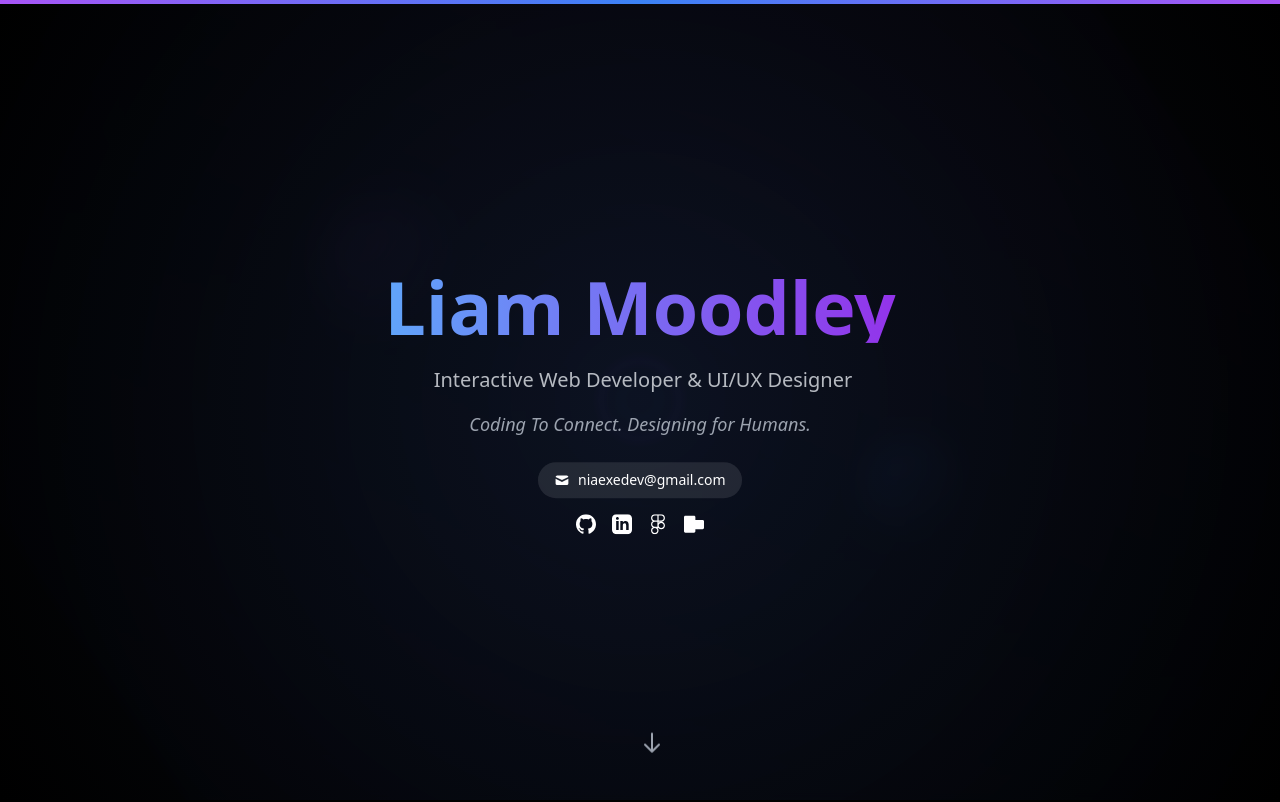
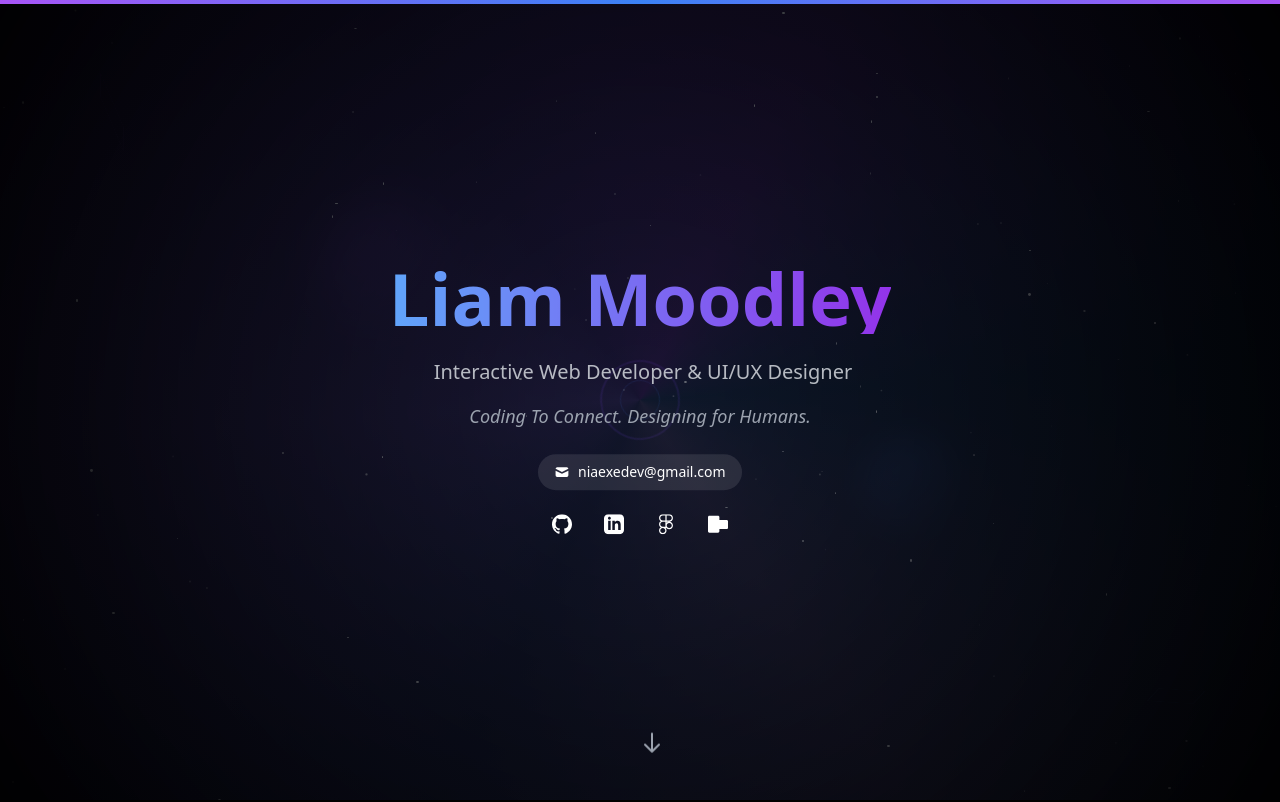
Before and after one commit to BlitzNoval/niaexe, a Next.js app: page / in a window 1280 px wide. Shown: the top 802 px of the page. Built offline with nearby package versions, Linux system fonts and the light colour scheme.

Commit message:
Update Hero

```diff
--- a/app/components/HeroSection.tsx
+++ b/app/components/HeroSection.tsx
@@ -14,65 +14,133 @@ export default function HeroSection() {
 		>
 			<Hero3DParallax />
 
-			{/* Flash intro overlay */}
+			{/* Hyperspeed lines effect */}
 			<motion.div
-				className="absolute inset-0 bg-white z-50"
+				className="absolute inset-0 z-40 overflow-hidden"
 				initial={{ opacity: 0 }}
-				animate={{ opacity: [0, 0, 1, 0] }}
+				animate={{ opacity: [0, 1, 1, 0] }}
 				transition={{
-					duration: 0.8,
-					delay: 1.5,
-					times: [0, 0.3, 0.5, 1]
+					duration: 2.5,
+					delay: 0.5,
+					times: [0, 0.1, 0.8, 1]
+				}}
+			>
+				{/* Multiple speed lines */}
+				{Array.from({ length: 50 }).map((_, i) => (
+					<motion.div
+						key={i}
+						className="absolute bg-gradient-to-r from-transparent via-blue-400/80 to-transparent h-0.5"
+						style={{
+							top: `${Math.random() * 100}%`,
+							left: "-100%",
+							width: `${200 + Math.random() * 300}px`,
+							transform: `rotate(${-5 + Math.random() * 10}deg)`
+						}}
+						initial={{ x: "-100vw" }}
+						animate={{ x: "100vw" }}
+						transition={{
+							duration: 0.3 + Math.random() * 0.4,
+							delay: 0.5 + (i * 0.02),
+							ease: "easeOut"
+						}}
+					/>
+				))}
+				{Array.from({ length: 30 }).map((_, i) => (
+					<motion.div
+						key={`purple-${i}`}
+						className="absolute bg-gradient-to-r from-transparent via-purple-400/60 to-transparent h-0.5"
+						style={{
+							top: `${Math.random() * 100}%`,
+							left: "-100%",
+							width: `${150 + Math.random() * 250}px`,
+							transform: `rotate(${-3 + Math.random() * 6}deg)`
+						}}
+						initial={{ x: "-100vw" }}
+						animate={{ x: "100vw" }}
+						transition={{
+							duration: 0.4 + Math.random() * 0.3,
+							delay: 0.7 + (i * 0.03),
+							ease: "easeOut"
+						}}
+					/>
+				))}
+			</motion.div>
+
+			{/* Enhanced spinning gradient background */}
+			<motion.div
+				className="absolute inset-0 w-[200%] h-[200%] -top-1/2 -left-1/2"
+				initial={{ opacity: 0, scale: 0.3, rotate: 0 }}
+				animate={{
+					opacity: [0, 0.7, 1],
+					scale: [0.3, 1.2, 1],
+					rotate: [0, 180, 360]
+				}}
+				transition={{
+					opacity: { duration: 1, delay: 3 },
+					scale: { duration: 1.5, delay: 3 },
+					rotate: {
+						duration: 30,
+						repeat: Infinity,
+						ease: "linear",
+						delay: 4
+					}
+				}}
+				style={{
+					background: `
+						conic-gradient(from 0deg,
+							rgba(147, 51, 234, 0.3) 0deg,
+							rgba(59, 130, 246, 0.2) 60deg,
+							rgba(167, 139, 250, 0.25) 120deg,
+							rgba(99, 102, 241, 0.2) 180deg,
+							rgba(139, 92, 246, 0.3) 240deg,
+							rgba(124, 58, 237, 0.25) 300deg,
+							rgba(147, 51, 234, 0.3) 360deg
+						)
+					`
 				}}
 			/>
 
-			{/* Spinning gradient background */}
+			{/* Central star field background */}
 			<motion.div
-				className="absolute inset-0 w-[150%] h-[150%] -top-1/4 -left-1/4 bg-gradient-to-br from-purple-900/30 via-blue-900/20 to-indigo-900/30"
-				initial={{ opacity: 0, scale: 0.8 }}
+				className="absolute inset-0"
+				initial={{ opacity: 0 }}
+				animate={{ opacity: 1 }}
+				transition={{ duration: 1.5, delay: 3.2 }}
+			>
+				{Array.from({ length: 100 }).map((_, i) => (
+					<motion.div
+						key={`star-${i}`}
+						className="absolute bg-white rounded-full"
+						style={{
+							top: `${Math.random() * 100}%`,
+							left: `${Math.random() * 100}%`,
+							width: `${1 + Math.random() * 2}px`,
+							height: `${1 + Math.random() * 2}px`,
+						}}
 						animate={{
-					opacity: 1,
-					scale: 1,
-					rotate: [0, 360]
+							opacity: [0.3, 1, 0.3],
+							scale: [0.5, 1, 0.5]
 						}}
 						transition={{
-					opacity: { duration: 0.5, delay: 2.3 },
-					scale: { duration: 0.5, delay: 2.3 },
-					rotate: {
-						duration: 25,
+							duration: 2 + Math.random() * 3,
 							repeat: Infinity,
-						ease: "linear",
-						delay: 2.3
-					}
+							delay: Math.random() * 2
 						}}
 					/>
-
-			{/* Boom effect - expanding circle */}
-			<motion.div
-				className="absolute inset-0 bg-gradient-radial from-blue-400/40 via-purple-500/30 to-transparent"
-				initial={{ scale: 0, opacity: 0 }}
-				animate={{
-					scale: [0, 3, 1.5],
-					opacity: [0, 0.8, 0]
-				}}
-				transition={{
-					duration: 1.2,
-					delay: 2.2,
-					ease: "easeOut"
-				}}
-			/>
+				))}
+			</motion.div>
 
 			{/* Delayed blur overlay */}
 			<motion.div
 				className="absolute inset-0"
 				initial={{ opacity: 0 }}
 				animate={{ opacity: 1 }}
-				transition={{ duration: 2, delay: 3.5 }}
+				transition={{ duration: 2, delay: 4.5 }}
 			>
 				<div className="absolute inset-0 bg-[radial-gradient(circle_at_50%_50%,rgba(17,24,39,0.6),hsl(var(--background)))] backdrop-blur-sm" />
 			</motion.div>
 
-			<ParallaxWrapper speed={0.2} className="relative z-10 text-center">
+			<ParallaxWrapper speed={0.2} className="relative z-20 text-center">
 				<motion.h1
 					initial={{ y: 50, opacity: 0 }}
 					animate={{
@@ -81,9 +149,9 @@ export default function HeroSection() {
 						scale: [1, 1.02, 1]
 					}}
 					transition={{
-						y: { duration: 0.8, delay: 2.5 },
-						opacity: { duration: 0.8, delay: 2.5 },
-						scale: { duration: 3, repeat: Infinity, ease: "easeInOut", delay: 5 }
+						y: { duration: 0.8, delay: 3.5 },
+						opacity: { duration: 0.8, delay: 3.5 },
+						scale: { duration: 3, repeat: Infinity, ease: "easeInOut", delay: 6 }
 					}}
 					className="text-4xl md:text-7xl font-bold mb-6 bg-clip-text text-transparent bg-gradient-to-r from-blue-400 to-purple-600"
 				>
@@ -92,7 +160,7 @@ export default function HeroSection() {
 				<motion.div
 					initial={{ y: 50, opacity: 0 }}
 					animate={{ y: 0, opacity: 1 }}
-					transition={{ duration: 0.8, delay: 2.7 }}
+					transition={{ duration: 0.8, delay: 3.7 }}
 					className="mb-6 px-4 text-center"
 				>
 					<motion.p
@@ -130,12 +198,12 @@ export default function HeroSection() {
 				<motion.div
 					initial={{ y: 50, opacity: 0 }}
 					animate={{ y: 0, opacity: 1 }}
-					transition={{ duration: 0.8, delay: 2.9 }}
+					transition={{ duration: 0.8, delay: 3.9 }}
 					className="flex flex-col items-center gap-4 mb-6"
 				>
 					<motion.a
 						href="mailto:niaexedev@gmail.com"
-						className="flex items-center gap-2 px-4 py-2 bg-white/10 hover:bg-white/20 rounded-full transition-colors text-sm"
+						className="flex items-center gap-2 px-4 py-2 bg-white/10 hover:bg-white/20 rounded-full transition-colors text-sm relative z-10"
 						animate={{
 							scale: [1, 1.02, 1],
 							y: [0, -2, 0]
@@ -174,12 +242,12 @@ export default function HeroSection() {
 						<span>niaexedev@gmail.com</span>
 					</motion.a>
 
-					<div className="flex gap-4">
+					<div className="flex gap-4 relative z-30">
 						<motion.a
 							href="https://github.com/BlitzNoval"
 							target="_blank"
 							rel="noopener noreferrer"
-							className="transition-colors"
+							className="transition-colors p-2 hover:bg-white/10 rounded-full relative z-10"
 							animate={{
 								y: [0, -3, 0],
 								rotate: [0, 2, -2, 0]
@@ -202,7 +270,7 @@ export default function HeroSection() {
 							href="https://www.linkedin.com/in/liammoodley/"
 							target="_blank"
 							rel="noopener noreferrer"
-							className="transition-colors"
+							className="transition-colors p-2 hover:bg-white/10 rounded-full relative z-10"
 							animate={{
 								y: [0, -3, 0],
 								scale: [1, 1.1, 1]
@@ -225,7 +293,7 @@ export default function HeroSection() {
 							href="https://www.figma.com/@liamjm"
 							target="_blank"
 							rel="noopener noreferrer"
-							className="transition-colors"
+							className="transition-colors p-2 hover:bg-white/10 rounded-full relative z-10"
 							animate={{
 								y: [0, -3, 0],
 								rotate: [0, -3, 3, 0]
@@ -248,7 +316,7 @@ export default function HeroSection() {
 							href="https://ljmoodley03.wixsite.com/liam-j-m-1/blog"
 							target="_blank"
 							rel="noopener noreferrer"
-							className="transition-colors"
+							className="transition-colors p-2 hover:bg-white/10 rounded-full relative z-10"
 							animate={{
 								y: [0, -3, 0],
 								rotate: [0, 4, -4, 0]
--- a/app/globals.css
+++ b/app/globals.css
@@ -6,6 +6,39 @@
 	.bg-gradient-radial {
 		background-image: radial-gradient(circle, var(--tw-gradient-stops));
 	}
+}
+
+/* Enhanced pure white scrollbar */
+* {
+	scrollbar-width: thin;
+	scrollbar-color: #ffffff #ffffff20;
+}
+
+*::-webkit-scrollbar {
+	width: 8px;
+	height: 8px;
+}
+
+*::-webkit-scrollbar-track {
+	background: rgba(255, 255, 255, 0.1);
+	border-radius: 10px;
+	border: 1px solid rgba(255, 255, 255, 0.05);
+}
+
+*::-webkit-scrollbar-thumb {
+	background: linear-gradient(45deg, #ffffff, #f0f0f0);
+	border-radius: 10px;
+	border: 1px solid rgba(255, 255, 255, 0.3);
+	box-shadow: 0 2px 4px rgba(255, 255, 255, 0.2);
+}
+
+*::-webkit-scrollbar-thumb:hover {
+	background: linear-gradient(45deg, #ffffff, #e0e0e0);
+	box-shadow: 0 4px 8px rgba(255, 255, 255, 0.3);
+}
+
+*::-webkit-scrollbar-corner {
+	background: rgba(255, 255, 255, 0.1);
 }
 
 :root {
```
Lines whose indentation alone changed are shown as unchanged.
